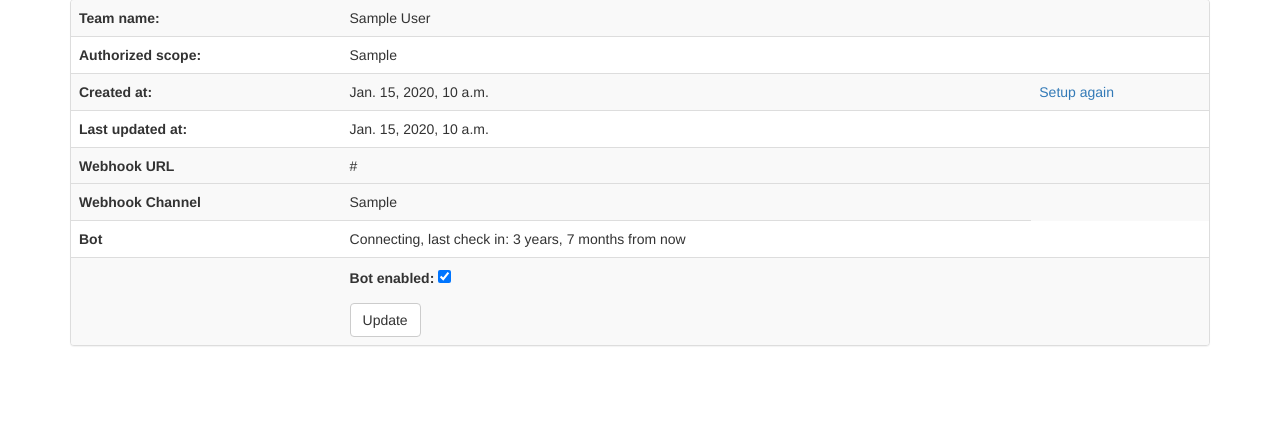
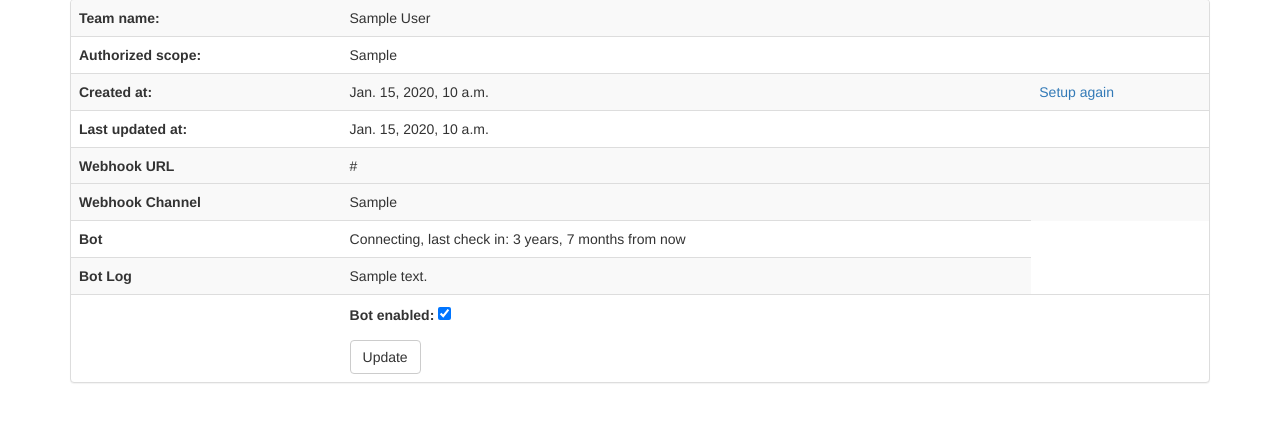
Before and after one commit to praekeltfoundation/heatherr, a Django app: a page that uses heatherr/account/templates/heatherr/slackaccount_form.html in a window 1280 px wide. Shown: the part 223-645 px from the top of the page. Run offline with Django 3.2, Linux system fonts and the light colour scheme; a user stored in the database is signed in; tables that the repository leaves empty hold one stand-in row (values such as "Sample post"); parts of the project's set-up code (start-up, migrations or seed data) failed here and were passed over; some libraries are stand-ins or nearby versions.

Commit message:
display error for bot

```diff
--- a/heatherr/account/templates/heatherr/slackaccount_form.html
+++ b/heatherr/account/templates/heatherr/slackaccount_form.html
@@ -52,6 +52,11 @@
           </td>
         </tr>
         <tr>
+          <th>Bot Log</th>
+          <td>
+            {{object.bot_error_message}}
+          </td>
+        <tr>
           <th></th>
           <td colspan="2">
             <form action="" method="post">
```
